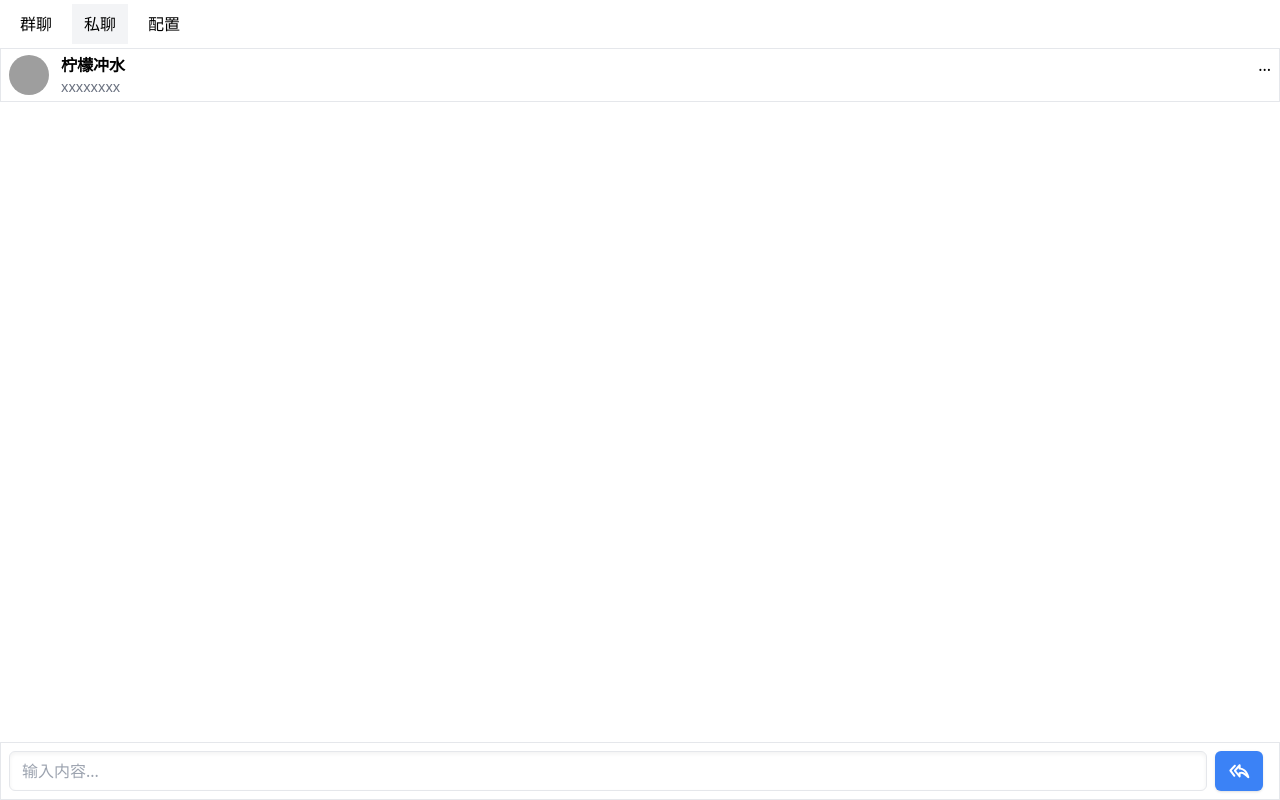
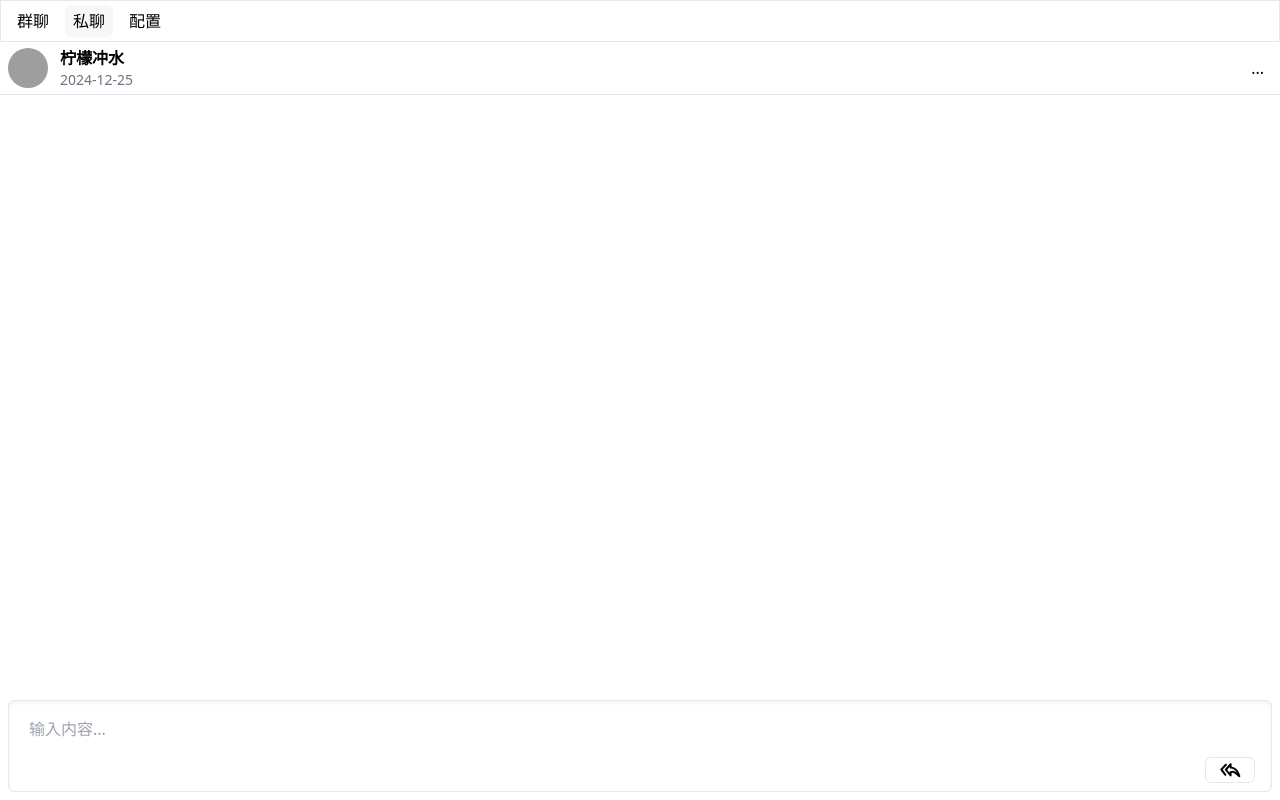
Before and after one commit to lemonade-lab/vscode-plugin-alemonjs-gui, a React (Vite) app: page / in a window 1280 px wide. Both pictures are taken after a click on the element "私聊". Built offline with nearby package versions, Linux system fonts and the light colour scheme; grey boxes are pictures that could not be loaded.

Commit message:
update: css

```diff
--- a/src/gui/pages/App.tsx
+++ b/src/gui/pages/App.tsx
@@ -9,11 +9,11 @@ export default function App() {
   >('group');
   return (
     <section className="relative h-full flex flex-col shadow-content ">
-      <div className="flex flex-row gap-2 py-1 px-2">
+      <div className="flex flex-row gap-2 py-1 px-2 border">
         <div
           className={classNames(
-            'px-3 py-2 cursor-pointer',
-            tag === 'group' && 'bg-gray-100'
+            'px-2 flex items-center cursor-pointer rounded-md py-1',
+            tag === 'group' && 'bg-gray-100 bg-opacity-70'
           )}
           onClick={() => setTag('group')}
         >
@@ -21,8 +21,8 @@ export default function App() {
         </div>
         <div
           className={classNames(
-            'px-3 py-2 cursor-pointer',
-            tag === 'private' && 'bg-gray-100'
+            'px-2 flex items-center cursor-pointer rounded-md py-1',
+            tag === 'private' && 'bg-gray-100 bg-opacity-70'
           )}
           onClick={() => setTag('private')}
         >
@@ -30,8 +30,8 @@ export default function App() {
         </div>
         <div
           className={classNames(
-            'px-3 py-2 cursor-pointer',
-            tag === 'config' && 'bg-gray-100'
+            'px-2 flex items-center cursor-pointer rounded-md py-1',
+            tag === 'config' && 'bg-gray-100 bg-opacity-70'
           )}
           onClick={() => setTag('config')}
         >
--- a/src/gui/pages/GroupApp.tsx
+++ b/src/gui/pages/GroupApp.tsx
@@ -168,7 +168,7 @@ export default function App() {
   };
 
   return (
-    <section className="relative h-full flex flex-col shadow-content border 00">
+    <section className="relative h-full flex flex-col shadow-content ">
       <div className="flex-1 flex flex-col shadow-md">
         <section
           ref={MessageWindowRef}
@@ -209,20 +209,24 @@ export default function App() {
             </div>
           ))}
         </section>
-        <section className="w-full flex flex-row justify-center p-2 border ">
+        <section className="w-full flex flex-row justify-center p-2 ">
+          <div className="flex gap-2 flex-col border shadow-inner rounded-md w-full p-2">
             <input
               type="text"
-            className="rounded-md w-full h-10 px-3 outline-none shadow-inner border "
+              className="min-h-10 outline-none bg-opacity-0 px-3 rounded-md"
               value={value}
               onChange={e => setValue(e.target.value)}
               placeholder="输入内容..."
               onKeyDown={event => event.key === 'Enter' && sendMessage(value)}
             />
+            <div className="flex flex-row justify-end">
               <div
-            className="shadow mx-2 px-3 cursor-pointer rounded-md flex items-center justify-center bg-blue-500 text-white hover:bg-blue-600"
+                className="border mx-2 px-3 cursor-pointer rounded-md flex items-center justify-center hover:bg-gray-100 "
                 onClick={() => sendMessage(value)}
               >
                 <SendIcon />
+              </div>
+            </div>
           </div>
         </section>
       </div>
--- a/src/gui/pages/PrivateApp.tsx
+++ b/src/gui/pages/PrivateApp.tsx
@@ -169,8 +169,8 @@ export default function App() {
 
   return (
     <section className="relative h-full flex flex-col shadow-content ">
-      <div className="flex flex-row justify-between  border w-full  overflow-hidden">
-        <div className="flex flex-row gap-3 px-2 py-1 hover:bg-gray-100 cursor-pointer ">
+      <div className="flex flex-row justify-between w-full  overflow-hidden border-b">
+        <div className="flex flex-row gap-3 px-2 py-1  cursor-pointer ">
           <div className="flex items-center">
             <img
               className="w-10 h-10 rounded-full "
@@ -180,13 +180,13 @@ export default function App() {
           </div>
           <div className="flex flex-col justify-center">
             <div className="font-semibold">柠檬冲水</div>
-            <div className="text-sm text-gray-500">xxxxxxxx</div>
+            <div className="text-sm text-gray-500">2024-12-25</div>
           </div>
         </div>
         {
           // 切换下一个用户
         }
-        <div className="flex flex-row gap-3 px-2 py-1 hover:bg-gray-100 cursor-pointer ">
+        <div className="flex-row cursor-pointer flex items-center px-4 hover:bg-gray-100">
           ...
         </div>
       </div>
@@ -230,20 +230,24 @@ export default function App() {
             </div>
           ))}
         </section>
-        <section className="w-full flex flex-row justify-center p-2 border ">
+        <section className="w-full flex flex-row justify-center p-2 ">
+          <div className="flex gap-2 flex-col border shadow-inner rounded-md w-full p-2">
             <input
               type="text"
-            className="rounded-md w-full h-10 px-3 outline-none shadow-inner border "
+              className="min-h-10 outline-none bg-opacity-0 px-3 rounded-md"
               value={value}
               onChange={e => setValue(e.target.value)}
               placeholder="输入内容..."
               onKeyDown={event => event.key === 'Enter' && sendMessage(value)}
             />
+            <div className="flex flex-row justify-end">
               <div
-            className="shadow mx-2 px-3 cursor-pointer rounded-md flex items-center justify-center bg-blue-500 text-white hover:bg-blue-600"
+                className="border mx-2 px-3 cursor-pointer rounded-md flex items-center justify-center hover:bg-gray-100 "
                 onClick={() => sendMessage(value)}
               >
                 <SendIcon />
+              </div>
+            </div>
           </div>
         </section>
       </div>
```
Lines whose indentation alone changed are shown as unchanged.
